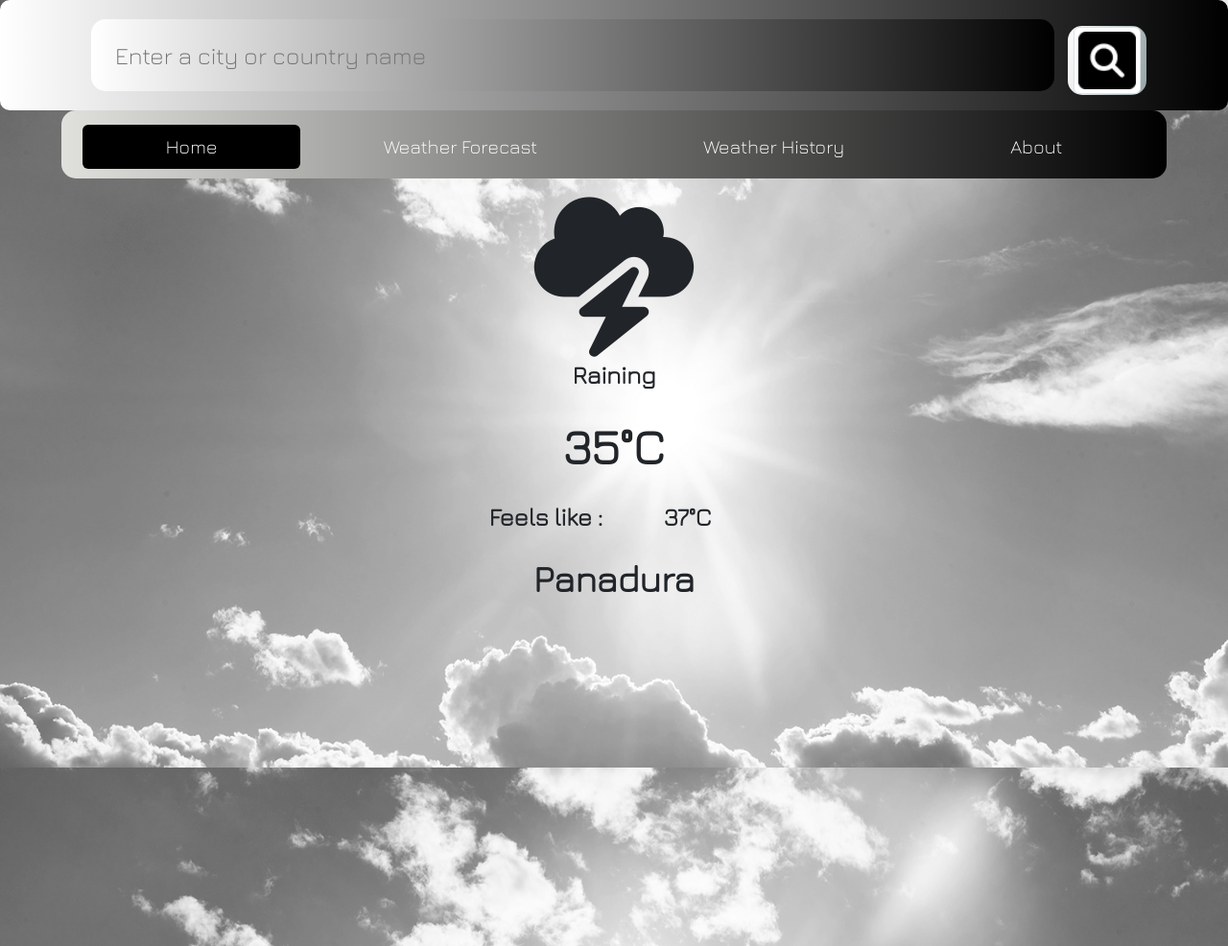
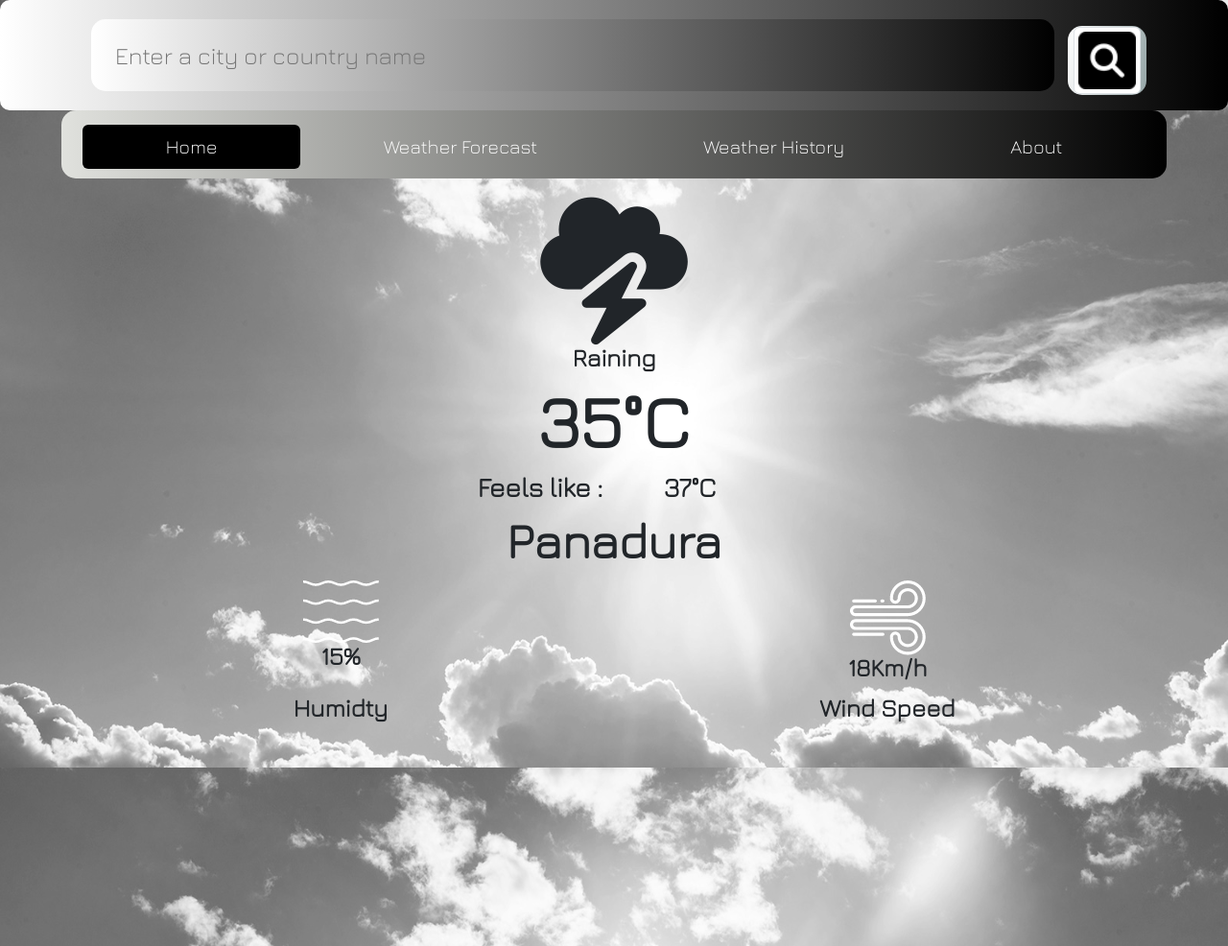
Before and after one commit to Chanisaunique/Weather_App_1.0, a plain HTML site: page index.html in a window 1280 px wide. Shown: the whole page at 96% size. Drawn offline with nearby package versions, Linux system fonts and the light colour scheme.

Commit message:
humidity details

```diff
--- a/index.html
+++ b/index.html
@@ -59,6 +59,8 @@
 
 
 <!--------------------------------Weather Body-------------------------------->
+<section id="currentweather">
+
 
     <div class="weather">
         <div class="details">
@@ -78,8 +80,35 @@
               </div>
 
             <p class="city">Panadura</p>
+
+            <div class="winddetails">
+                <div class="container text-center wdetails">
+                    <div class="row">
+                      <div class="col">
+                        <img id="humidity" src="Assests/humidity.png" alt="">
+                        <p class="humidtytext">15%</p>
+                      </div>
+                      <div class="col">
+                        <img id="wind" src="Assests/wind.png" alt="">
+                        <p class="windtext">18Km/h</p>
+                      </div>
+                    </div>
+
+                    <div class="row">
+                        <div class="col">
+                          <p class="humidty">Humidty</p>
+                        </div>
+                        <div class="col">
+                          <p class="wind speed">Wind Speed</p>
+                        </div>
+                      </div>
+                  </div>
+            </div>
+
+
         </div>
     </div>
+</section>
 
 <script>
     var input=document.getElementById("searchtxt");
--- a/main.css
+++ b/main.css
@@ -72,9 +72,14 @@ body{
 
 /*---------------------------------Weather detials---------------------------------*/
 #cloud{
-    font-size: 13vw;
+    font-size: 12vw;
 }
+.winddetails #wind, #humidity{
+    color: #000;
+}
+
 .weather{
+    line-height: 1;
     position: absolute;
     justify-content: center;
     padding-top: 20px;
@@ -88,16 +93,16 @@ body{
     font-weight: 600;
 }
 .weather div .temp{
-    font-size: 4vw !important;
+    font-size: 6vw !important;
     font-weight: 1000;
 }
 .weather div .feelstext, .feels{
-    font-size: 2vw !important;
+    font-size: 2.2vw !important;
     font-weight: 600;
 }
 .weather div .city{
-    font-size: 3vw !important;
-    font-weight: 1000;
+    font-size: 4vw !important;
+    font-weight: 900;
 }
 .feelstext .feelstext{
     text-align: right;
@@ -109,3 +114,7 @@ body{
     margin-left: 40px;
     padding: 0;
 }
+.winddetails{
+    font-size: 2vw !important;
+    font-weight: 1000;
+}
```
